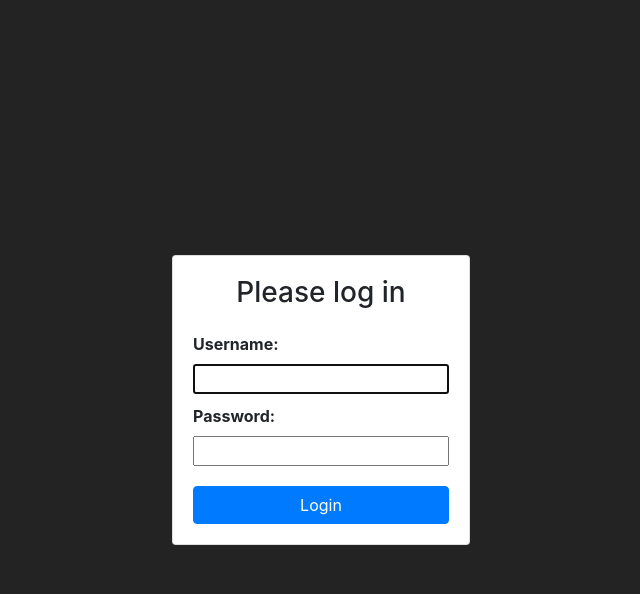
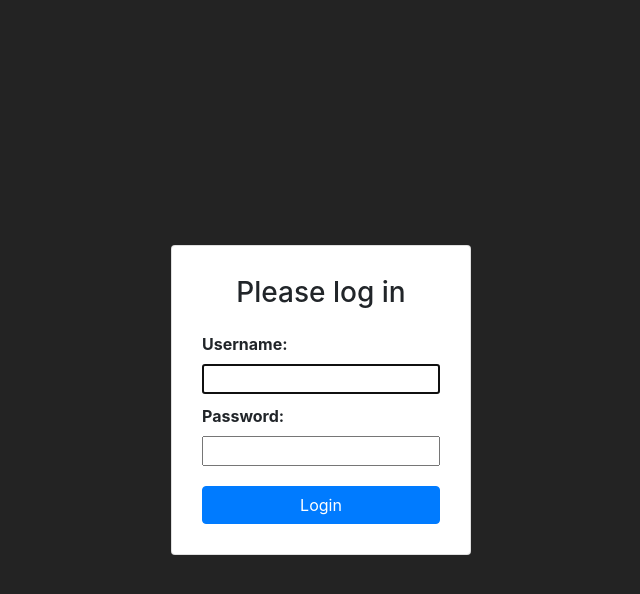
Before and after one commit to khaettig/meals, a Django app: page /login/ in a window 1280 px wide. Shown: the top 594 px of the page, without its empty margins (319-959 px from the left). Run offline with Django 4.2, Linux system fonts and the light colour scheme; some libraries are stand-ins or nearby versions.

Commit message:
Improve login form design

```diff
--- a/core/static/core/css/root.css
+++ b/core/static/core/css/root.css
@@ -61,6 +61,13 @@ form.one-column button {
   margin-top: 20px;
 }
 
+.login {
+  width: 300px;
+
+  padding: 10px;
+  margin: auto;
+}
+
 .listing {
   width: 100%;
 
--- a/core/templates/core/login.html
+++ b/core/templates/core/login.html
@@ -6,7 +6,7 @@
 
 {% block body %}
 <div class="container d-flex h-100">
-  <div class="card mx-auto my-auto">
+  <div class="login card">
     <div class="card-body">
       <div class="card-title text-center">
         <h3>Please log in</h3>
```
